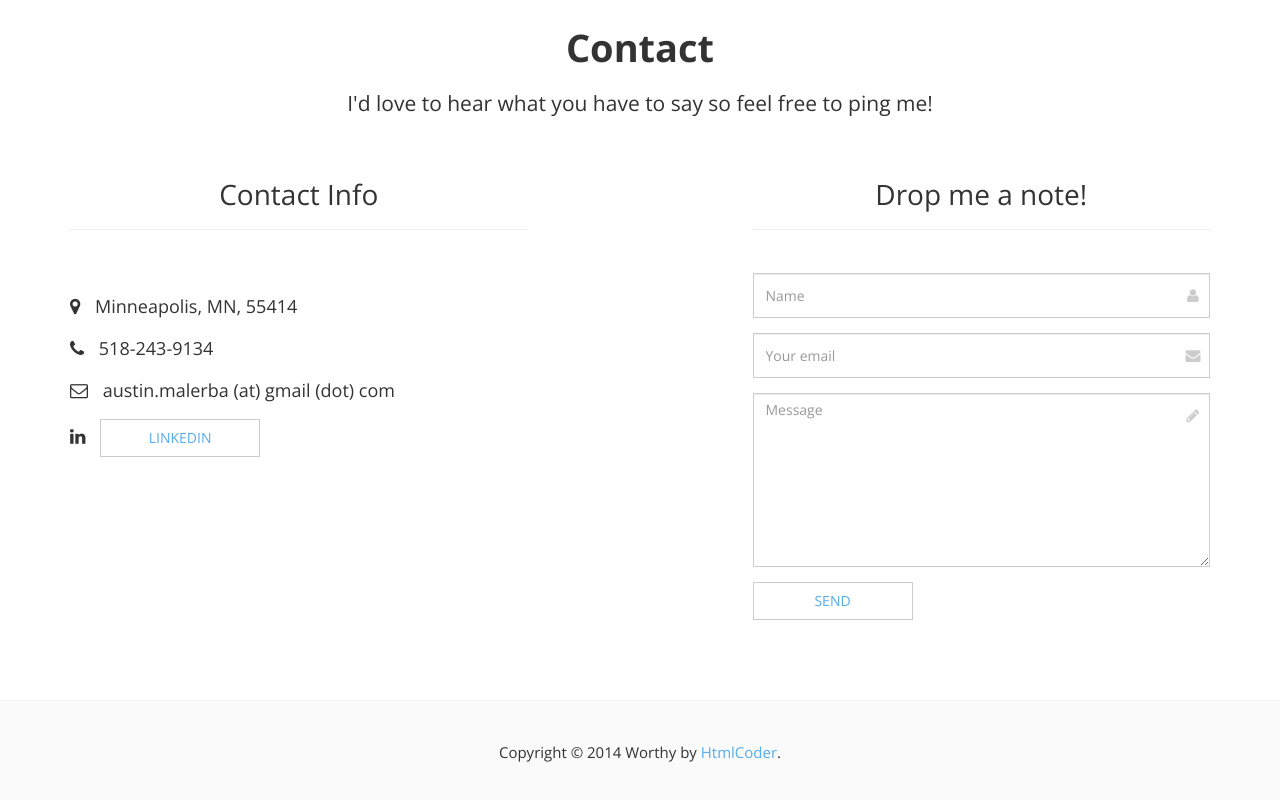
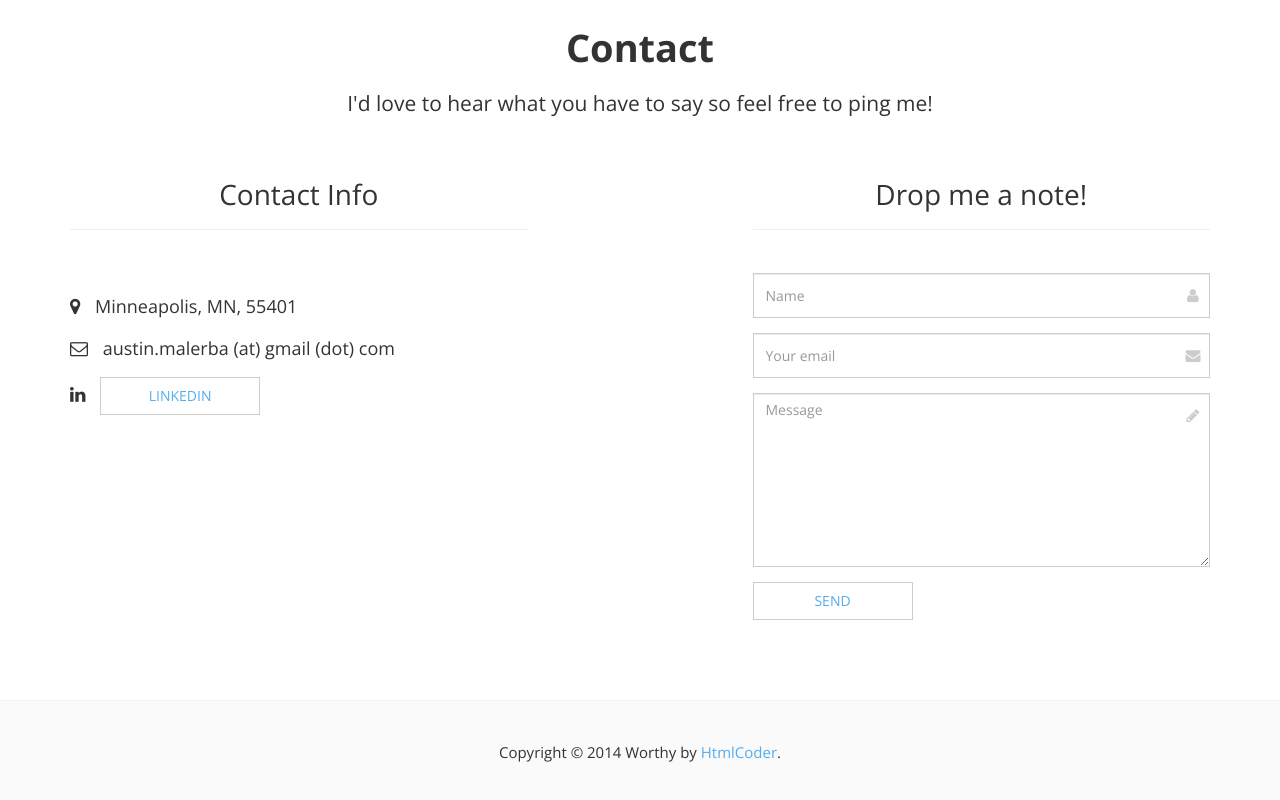
Before and after one commit to malerba118/malerba118.github.io, a plain HTML site: page index.html in a window 1280 px wide. Shown: the part 4688-5488 px from the top of the page. Drawn offline with nearby package versions, Linux system fonts and the light colour scheme; files whose address does not match are found by name.

Commit message:
update contact info

```diff
--- a/index.html
+++ b/index.html
@@ -872,8 +872,7 @@ Also note I implemented the heap from scratch.</p>
 
                                 <br>
 								<ul class="list-icons">
-									<li><i class="fa fa-map-marker pr-10"></i> Minneapolis, MN, 55414</li>
-									<li><i class="fa fa-phone pr-10"></i> 518-243-9134</li>
+									<li><i class="fa fa-map-marker pr-10"></i> Minneapolis, MN, 55401</li>
 									<li><i class="fa fa-envelope-o pr-10"></i> austin.malerba (at) gmail (dot) com</li>
                                     <li><i class="fa fa-linkedin pr-10"></i> <a role="button" target="_blank" class="btn btn-default" href="https://www.linkedin.com/pub/austin-malerba/75/8a7/ab0">LinkedIn</a></li>
 								</ul>
```
